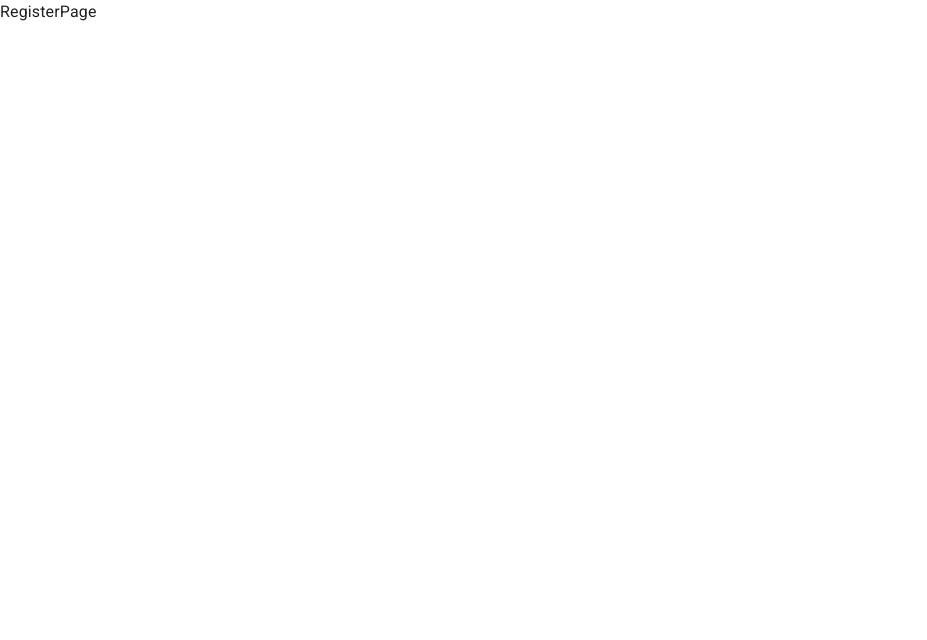
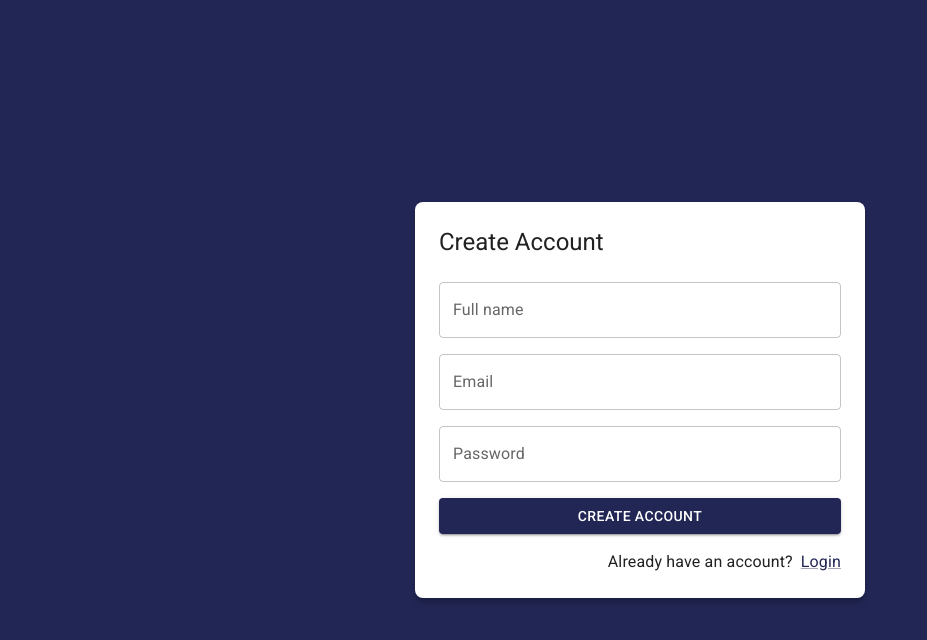
Before and after one commit to jorgescript/journal-app-react, a React (Vite) app: page /auth/register in a window 1280 px wide. Shown: the top 640 px of the page, without its empty margins (0-927 px from the left). Built offline with nearby package versions, Linux system fonts and the light colour scheme.

Commit message:
Auth layoyt y pagina de registro

```diff
--- a/src/auth/Pages/LoginPage.jsx
+++ b/src/auth/Pages/LoginPage.jsx
@@ -1,38 +1,23 @@
 import { Link as RouterLink } from "react-router-dom";
 import { Google } from "@mui/icons-material";
 import { Button, Grid, Link, TextField, Typography } from "@mui/material";
+import { AuthLayout } from "../layout/AuthLayout";
 
 export const LoginPage = () => {
   return (
-    <Grid
-      container
-      spacing={0}
-      direction="column"
-      alignItems="center"
-      justifyContent="center"
-      sx={{ minHeight: "100vh", backgroundColor: "primary.main", padding: 4 }}
-    >
-      <Grid
-        item
-        className="box-shadow"
-        xs={3}
-        sx={{ backgroundColor: "white", padding: 3, borderRadius: 2 }}
-      >
-        <Typography variant="h5" sx={{ marginBottom: 1 }}>
-          Login
-        </Typography>
+    <AuthLayout title="Login">
       <form>
         <Grid container>
           <Grid item xs={12} sx={{ marginTop: 2 }}>
             <TextField
-                label="email"
+              label="Email"
               type="email"
               placeholder="email@gmail.com"
               fullWidth
             />
           </Grid>
           <Grid item xs={12} sx={{ marginTop: 2 }}>
-              <TextField label="password" type="password" fullWidth />
+            <TextField label="Password" type="password" fullWidth />
           </Grid>
           <Grid container spacing={2} sx={{ marginBottom: 2 }}>
             <Grid item xs={12} sm={6} sx={{ marginTop: 2 }}>
@@ -54,7 +39,6 @@ export const LoginPage = () => {
           </Grid>
         </Grid>
       </form>
-      </Grid>
-    </Grid>
+    </AuthLayout>
   );
 };
--- a/src/auth/Pages/RegisterPage.jsx
+++ b/src/auth/Pages/RegisterPage.jsx
@@ -1,3 +1,47 @@
+import { Link as RouterLink } from "react-router-dom";
+import { Google } from "@mui/icons-material";
+import { Button, Grid, Link, TextField, Typography } from "@mui/material";
+import { AuthLayout } from "../layout/AuthLayout";
+
 export const RegisterPage = () => {
-  return <div>RegisterPage</div>;
+  return (
+    <AuthLayout title="Create Account">
+      <form>
+        <Grid container>
+          <Grid item xs={12} sx={{ marginTop: 2 }}>
+            <TextField
+              label="Full name"
+              type="text"
+              placeholder="John Spencer"
+              fullWidth
+            />
+          </Grid>
+          <Grid item xs={12} sx={{ marginTop: 2 }}>
+            <TextField
+              label="Email"
+              type="email"
+              placeholder="email@gmail.com"
+              fullWidth
+            />
+          </Grid>
+          <Grid item xs={12} sx={{ marginTop: 2 }}>
+            <TextField label="Password" type="password" fullWidth />
+          </Grid>
+          <Grid container spacing={2} sx={{ marginBottom: 2 }}>
+            <Grid item xs={12} sx={{ marginTop: 2 }}>
+              <Button variant="contained" fullWidth>
+                Create account
+              </Button>
+            </Grid>
+          </Grid>
+          <Grid container direction="row" justifyContent="end">
+            <Typography sx={{ mr: 1 }}>Already have an account?</Typography>
+            <Link component={RouterLink} to="/auth/login">
+              Login
+            </Link>
+          </Grid>
+        </Grid>
+      </form>
+    </AuthLayout>
+  );
 };
--- /dev/null
+++ b/src/auth/layout/AuthLayout.jsx
@@ -0,0 +1,30 @@
+import { Grid, Typography } from "@mui/material";
+
+export const AuthLayout = ({ children, title = "" }) => {
+  return (
+    <Grid
+      container
+      spacing={0}
+      direction="column"
+      alignItems="center"
+      justifyContent="center"
+      sx={{ minHeight: "100vh", backgroundColor: "primary.main", padding: 4 }}
+    >
+      <Grid
+        item
+        className="box-shadow"
+        sx={{
+          backgroundColor: "white",
+          padding: 3,
+          borderRadius: 2,
+          width: { md: 450 },
+        }}
+      >
+        <Typography variant="h5" sx={{ marginBottom: 1 }}>
+          {title}
+        </Typography>
+        {children}
+      </Grid>
+    </Grid>
+  );
+};
```
Lines whose indentation alone changed are shown as unchanged.
